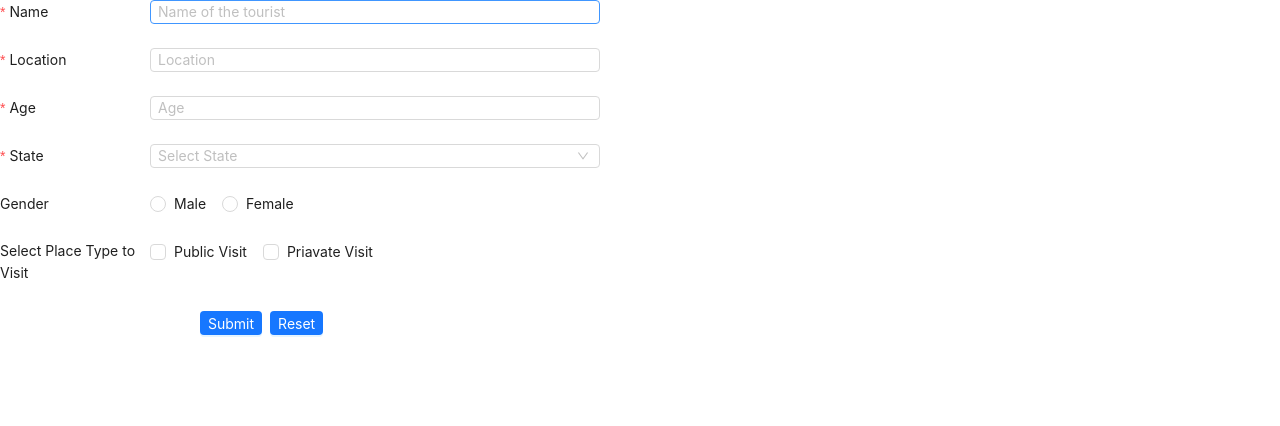
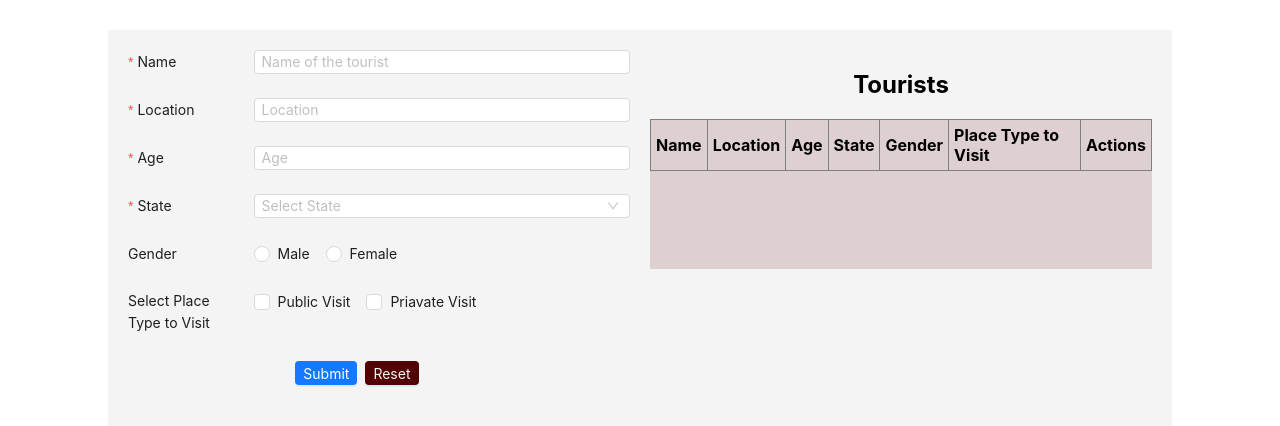
Before and after one commit to andrasatish/react-stuff-tsx, a React (Create React App) app: page / in a window 1280 px wide. Shown: the top 426 px of the page. Built offline with nearby package versions, Linux system fonts and the light colour scheme.

Commit message:
edit form with props

```diff
--- a/src/components/01.Props/02_Crud/crud.tsx
+++ b/src/components/01.Props/02_Crud/crud.tsx
@@ -1,6 +1,8 @@
-import React, { useState } from 'react';
+import React, { useEffect, useState } from 'react';
 import TouristForm from './tourist-form/tourist-form';
 import { GenderList, PlaceType, StatesList } from '../../model/tourist';
+import './crud.css';
+import TableContainer from './table-container/table-container';
 
 const CrudWrapper = () => {
     const statesList: StatesList[] = [{ label: 'Telangana', value: 'TL' }, { label: 'Andhra Pradesh', value: 'AP' }, { label: 'Delhi', value: 'Delhi' }];
@@ -8,6 +10,21 @@ const CrudWrapper = () => {
     const placeTypeList: PlaceType[] = [{ label: 'Public Visit', value: 'public' }, { label: 'Priavate Visit', value: 'private' }];
     const [genderData, setGender] = useState<string>('male');
     const [editedObj, setEditedObj] = useState({});
+    const [touristList, setTouristList] = useState<any>([]);
+
+    useEffect(()=>{
+        console.log('touristList parent :: ', touristList, editedObj);
+        //call API -> reponse -> updated to state
+    },[touristList, editedObj]);
+
+    const handleNewTouristData = (touristObj:any) => {
+        setTouristList([touristObj, ...touristList]);
+    }
+
+    const handleEditedTourist = (editTouristData:any) => {
+        console.log('EDITED FIELD DATA', editTouristData);
+        setEditedObj(editTouristData);
+    }
 
     return (
         <>
@@ -23,7 +40,11 @@ const CrudWrapper = () => {
                     genderData={genderData}
                     placeTypeList={placeTypeList}
                     editedObj={editedObj}
+                    sendTouristData={handleNewTouristData}
                 />
+                <TableContainer
+                    touristList={touristList}
+                    editedTourst={handleEditedTourist}/>
             </div>
         </>
     )
--- /dev/null
+++ b/src/components/01.Props/02_Crud/table-container/table-container.tsx
@@ -0,0 +1,73 @@
+import { useEffect } from "react";
+import { Button, Space } from 'antd';
+
+const TableContainer = (props:any) => {
+    const { touristList, editedTourst } = props;
+
+    useEffect(()=>{
+        console.log('TABLE CONTAINER', touristList)
+    },[touristList])
+
+    const onEdit = (touristData:any) => {
+        console.log('ON EDITE', touristData);
+        editedTourst(touristData);
+    }
+
+    const onDelete = (touristData:any) => {
+        console.log('ON DELETE', touristData);
+    }
+
+
+    return (
+        <div className='curd-item-container'>
+                    <h2 style={{ textAlign: 'center' }}>Tourists</h2>
+                    <div className='table-wrapper'>
+                        <table className='table-container'>
+                            <thead>
+                                <tr>
+                                    <th>Name</th>
+                                    <th>Location</th>
+                                    <th>Age</th>
+                                    <th>State</th>
+                                    <th>Gender</th>
+                                    <th>Place Type to Visit</th>
+                                    <th>Actions</th>
+                                </tr>
+                            </thead>
+                            <tbody>
+                                {
+                                    touristList.map((tourist:any) => {
+                                        return (
+                                            <tr key={tourist.id}>
+                                                <td>{tourist.name}</td>
+                                                <td>{tourist.location}</td>
+                                                <td>{tourist.age}</td>
+                                                <td>{tourist.state}</td>
+                                                <td>{tourist.gender}</td>
+                                                <td>
+                                                    {
+                                                        tourist.placeType.map((place:any) => {
+                                                            return (
+                                                                <span className={'pills'}>{place}</span>
+                                                            )
+                                                        })
+                                                    }
+                                                </td>
+                                                <td>
+                                                    <Space size={"small"}>
+                                                        <Button type="primary" size={"small"} onClick={() => { onEdit(tourist) }}>Edit</Button>
+                                                        <Button type="primary"  className='danger-button-bg' size={"small"} onClick={() => { onDelete(tourist) }}>Delete</Button>
+                                                    </Space>
+                                                </td>
+                                            </tr>
+                                        )
+                                    })
+                                }
+                            </tbody>
+                        </table>
+                    </div>
+                </div>
+    )
+}
+
+export default TableContainer;
--- a/src/components/01.Props/02_Crud/tourist-form/tourist-form.tsx
+++ b/src/components/01.Props/02_Crud/tourist-form/tourist-form.tsx
@@ -1,8 +1,21 @@
 import {Input, InputNumber, Select, Radio, Checkbox, Form, Button, Space} from 'antd';
+import { useEffect } from 'react';
 
 const TouristForm = (props:any) => {
-    const { statesList, genderOptions, genderData, placeTypeList, editedObj } = props;
+    const { statesList, genderOptions, genderData, placeTypeList, editedObj, sendTouristData } = props;
     const [form] = Form.useForm();
+
+    useEffect(()=>{
+        const { name,location, age, state, gender, placeType } = editedObj;
+        form.setFieldsValue({
+            name: name,
+            location: location,
+            age: age,
+            state: state,
+            gender: gender,
+            placeType: placeType
+        })
+    }, [editedObj]);
 
 
     const onGenderChange = ({ target: { value } }: any) => {
@@ -10,7 +23,9 @@ const TouristForm = (props:any) => {
     }
 
     const onSubmit = () => {
-
+        const addTouristObj = { ...form.getFieldsValue(), id: Math.random().toString(16).slice(2) }
+        sendTouristData(addTouristObj);
+        form.resetFields();
     }
 
     const onUpdate = () => {
```
Also changed, not shown: 1 other file (tests, documents, lock files or other folders).
